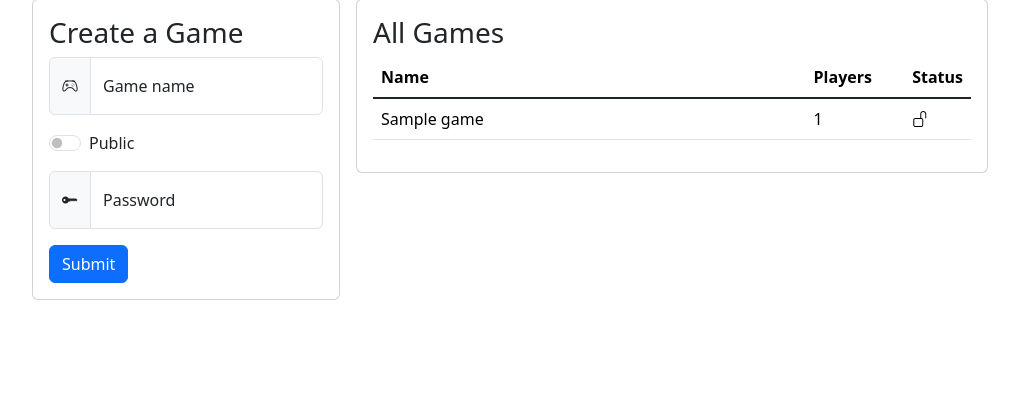
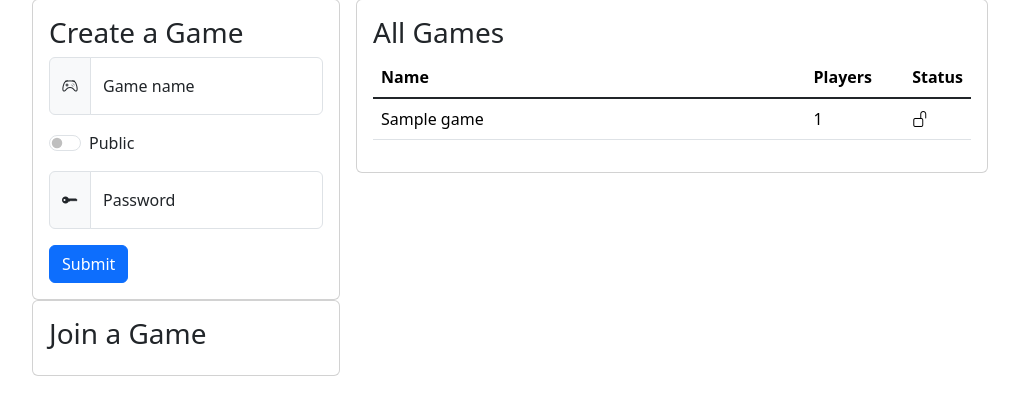
Before and after one commit to HSBI-Lerngruppe-Bres/WebTechnologienHausarbeit, a Python web app: template bruno/sites/templates/games.html in a window 1280 px wide. Shown: the part 75-490 px from the top of the page, without its empty margins (130-1149 px from the left). Run offline with Jinja, Linux system fonts and the light colour scheme; the template is opened without the code that fills it: most values are stand-ins (such as "Sample title", 1, 10 or a date in 2020); form fields are guessed from the names that the template uses.

Commit message:
feat:Join Game card

```diff
--- a/bruno/sites/templates/games.html
+++ b/bruno/sites/templates/games.html
@@ -37,6 +37,16 @@
                     <div class="titled-grid gap-2">
                         {{ create_game_form.submit(class="btn btn-primary") }}
                     </div>
+                </form>
+            </div>
+        </div>
+         <div class="card">
+            <div class="card-body">
+                <h3 class="card-title">Join a Game</h3>
+                <form action="{{ url_for('sites.games') }}" method="post">
+                    {{ create_game_form.hidden_tag() }}
+
+                    <!--TODO Join Game Form -->
                 </form>
             </div>
         </div>
```
